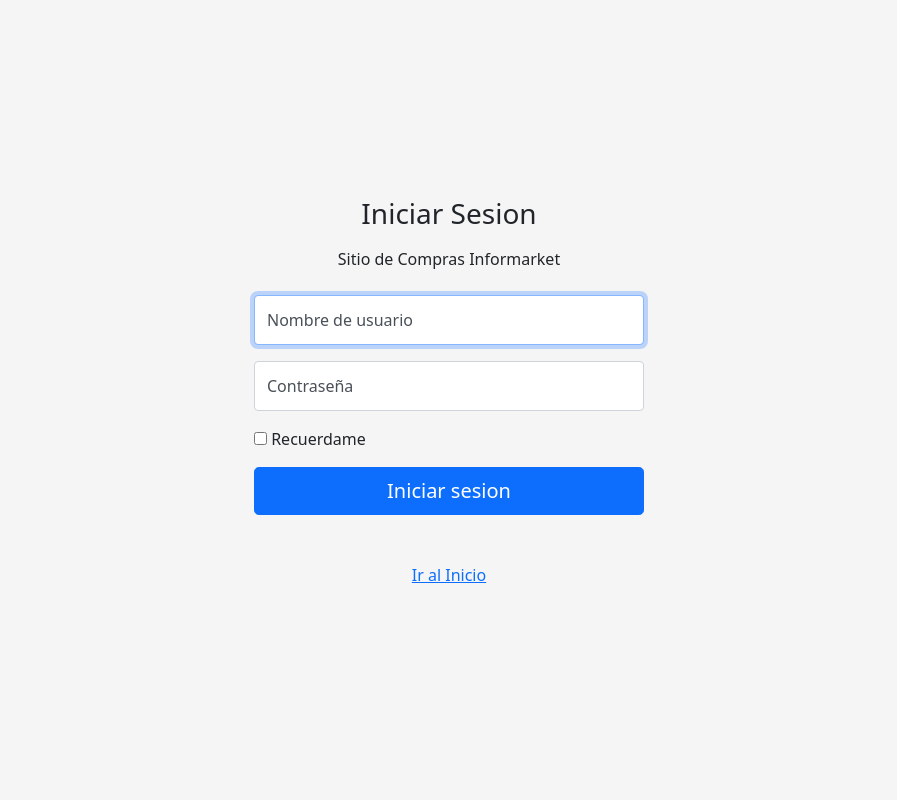
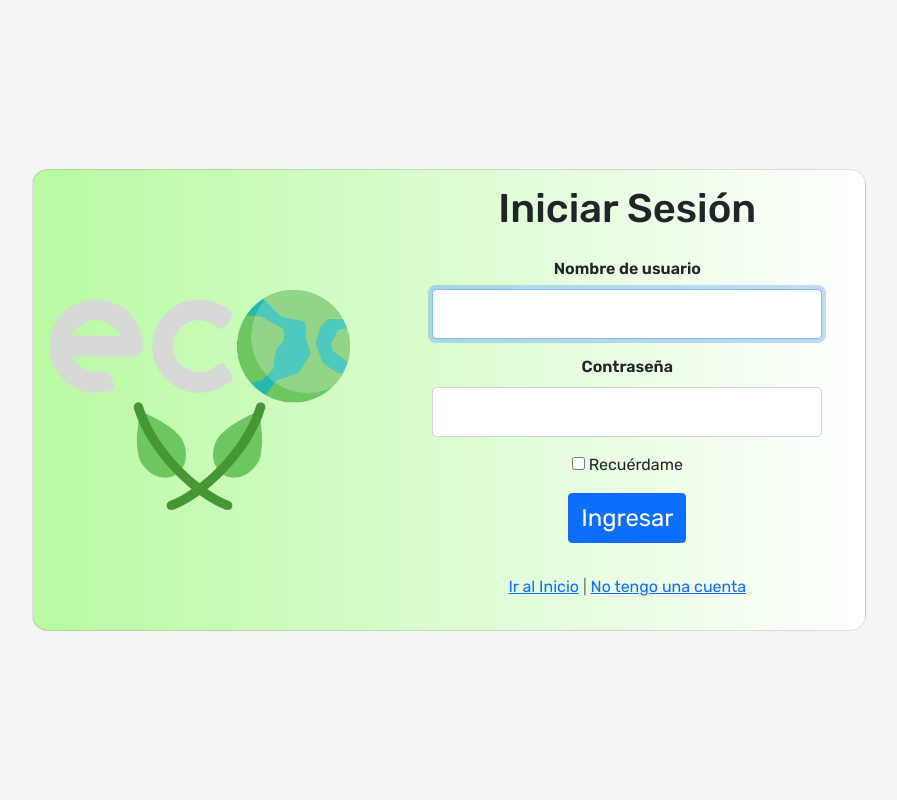
Before and after one commit to Davydenkox/EcoBlog, a Django app: page /login/ in a window 1280 px wide. Shown: the whole page, without its empty margins (191-1088 px from the left). Run offline with Django 3.2, Linux system fonts and the light colour scheme.

Commit message:
[Add] Agregado el nuevo login.

```diff
--- a/EcoBlog/bloginfo/static/css/login.css
+++ b/EcoBlog/bloginfo/static/css/login.css
@@ -1,11 +1,14 @@
+@import url("https://fonts.googleapis.com/css2?family=Rubik:ital,wght@0,300;0,400;0,500;0,600;0,700;0,800;0,900;1,300;1,400;1,500;1,600;1,700;1,800;1,900&display=swap");
+
 :root {
-  --input-padding-x: .75rem;
-  --input-padding-y: .75rem;
+  --input-padding-x: 0.75rem;
+  --input-padding-y: 0.75rem;
 }
 
 html,
 body {
   height: 100%;
+  font-family: "Rubik", sans-serif;
 }
 
 body {
@@ -28,6 +31,17 @@ body {
   max-width: 420px;
   padding: 15px;
   margin: 0 auto;
+  display: flex;
+  flex-direction: column;
+}
+
+.container-login {
+  border-radius: 1rem;
+  background: linear-gradient(
+    270deg,
+    rgba(255, 255, 255, 1) 0%,
+    rgba(184, 250, 162, 1) 100%
+  );
 }
 
 .form-label-group {
@@ -50,8 +64,8 @@ body {
   line-height: 1.5;
   color: #495057;
   border: 1px solid transparent;
-  border-radius: .25rem;
-  transition: all .1s ease-in-out;
+  border-radius: 0.25rem;
+  transition: all 0.1s ease-in-out;
 }
 
 .form-label-group input::-webkit-input-placeholder {
@@ -74,14 +88,37 @@ body {
   color: transparent;
 }
 
-.form-label-group input:not(:placeholder-shown) {
-  padding-top: calc(var(--input-padding-y) + var(--input-padding-y) * (2 / 3));
-  padding-bottom: calc(var(--input-padding-y) / 3);
+.logo-container {
+  display: flex;
+  flex-direction: column;
+  align-items: center;
 }
 
-.form-label-group input:not(:placeholder-shown) ~ label {
-  padding-top: calc(var(--input-padding-y) / 3);
-  padding-bottom: calc(var(--input-padding-y) / 3);
-  font-size: 12px;
-  color: #777;
+.form-container {
+  background-color: transparent;
+  display: flex;
+  flex-direction: column;
+  align-items: center;
+  align-self: stretch;
 }
+
+#logo {
+  margin-top: 2rem;
+  margin-bottom: 2rem;
+  width: 100%;
+}
+
+@media screen and (max-width: 767px) {
+  #logo {
+    width: 50%;
+    height: 50%;
+    margin-top: 0;
+    margin-bottom: 0;
+  }
+}
+
+.label-form {
+  align-self: center;
+  font-weight: 600;
+  padding-bottom: 0.5rem;
+}
--- a/EcoBlog/bloginfo/templates/login.html
+++ b/EcoBlog/bloginfo/templates/login.html
@@ -2,47 +2,91 @@
 
 <html lang="en">
   <head>
-		<meta charset="utf-8">
-		<meta name="viewport" content="width=device-width, initial-scale=1, shrink-to-fit=no">
+    <meta charset="utf-8" />
+    <meta
+      name="viewport"
+      content="width=device-width, initial-scale=1, shrink-to-fit=no"
+    />
 
-		<title>Login</title>
+    <title>Iniciar Sesión - EcoBlog</title>
 
-		<link rel="canonical" href="https://getbootstrap.com/docs/4.0/examples/floating-labels/">
-
-		<link href="https://cdn.jsdelivr.net/npm/bootstrap@5.1.3/dist/css/bootstrap.min.css" rel="stylesheet" integrity="sha384-1BmE4kWBq78iYhFldvKuhfTAU6auU8tT94WrHftjDbrCEXSU1oBoqyl2QvZ6jIW3" crossorigin="anonymous">
+    <link
+      href="https://cdn.jsdelivr.net/npm/bootstrap@5.1.3/dist/css/bootstrap.min.css"
+      rel="stylesheet"
+      integrity="sha384-1BmE4kWBq78iYhFldvKuhfTAU6auU8tT94WrHftjDbrCEXSU1oBoqyl2QvZ6jIW3"
+      crossorigin="anonymous"
+    />
 
     <!-- Custom styles for this template -->
-		<link href="{% static 'css/login.css' %}" rel="stylesheet">
+    <link href="{% static 'css/login.css' %}" rel="stylesheet" />
   </head>
 
   <body>
-		<form class="form-signin" method="POST">{% csrf_token %}
-			<div class="text-center mb-4">
-				<!--
-				<img class="mb-4" src="https://getbootstrap.com/docs/4.0/assets/brand/bootstrap-solid.svg" alt="" width="72" height="72">
-				-->
-				<h1 class="h3 mb-3 font-weight-normal">Iniciar Sesion</h1>
-				<p>Sitio de Compras Informarket</p>
+    <section class="card mx-3 container-login">
+      <div class="row align-items-center">
+        <div class="col-md-5">
+          <div class="card-body logo-container">
+            <img id="logo" src="{% static 'images/logo.png' %}" alt="EcoBlog" />
+          </div>
+        </div>
+        <div class="col-md-7 form-container px-0">
+          <form class="form-signin" method="POST">
+            {% csrf_token %}
+            <h1 class="text-center titulo pb-3">Iniciar Sesión</h1>
+
+            {% include "includes/form_errors.html" %}
+            <label class="label-form">Nombre de usuario</label>
+            <div class="form-label-group">
+              <input
+                type="text"
+                id="inputUsername"
+                class="form-control"
+                placeholder="Nombre de usuario"
+                required=""
+                autofocus=""
+                name="username"
+              />
             </div>
 
-			{% include "includes/form_errors.html" %}
+            <label class="label-form">Contraseña</label>
             <div class="form-label-group">
-				<input type="text" id="inputUsername" class="form-control" placeholder="Ingrese nombre de usuario" required="" autofocus="" name="username">
-				<label for="inputUsername">Nombre de usuario</label>
+              <input
+                type="password"
+                id="inputPassword"
+                class="form-control"
+                placeholder="Contraseña"
+                required=""
+                name="password"
+              />
             </div>
 
-			<div class="form-label-group">
-				<input type="password" id="inputPassword" class="form-control" placeholder="Ingrese contraseña" required="" name="password">
-				<label for="inputPassword">Contraseña</label>
-			</div>
-
-			<div class="checkbox mb-3">
+            <div class="checkbox align-self-center">
               <label>
-					<input type="checkbox" value="remember-me"> Recuerdame
+                <input type="checkbox" value="remember-me" /> Recuérdame
               </label>
             </div>
-			<button class="btn btn-lg btn-primary btn-block" type="submit" style="display: block; width: 100%;">Iniciar sesion</button>
-			<p class="mt-5 mb-3 text-muted text-center"><a href="{% url 'inicio' %}">Ir al Inicio</a></p>
+            <button
+              class="btn btn-primary btn-block my-3 align-self-center"
+              style="font-size: 1.5rem"
+              type="submit"
+            >
+              Ingresar
+            </button>
+
+            <p class="my-3 text-muted text-center">
+              <a href="{% url 'inicio' %}">Ir al Inicio</a>
+              <span> | </span>
+              <a href="{% url 'inicio' %}">No tengo una cuenta</a>
+            </p>
           </form>
+        </div>
+      </div>
+    </section>
+
+    <script
+      src="https://cdn.jsdelivr.net/npm/bootstrap@5.1.3/dist/js/bootstrap.bundle.min.js"
+      integrity="sha384-ka7Sk0Gln4gmtz2MlQnikT1wXgYsOg+OMhuP+IlRH9sENBO0LRn5q+8nbTov4+1p"
+      crossorigin="anonymous"
+    ></script>
   </body>
 </html>
```
Also changed, not shown: EcoBlog/bloginfo/templates/base/base.html (+43 -20 lines), EcoBlog/bloginfo/templates/includes/form_errors.html (+15 -12 lines), EcoBlog/bloginfo/static/images/logo.png (added). Lines whose indentation alone changed are shown as unchanged.
